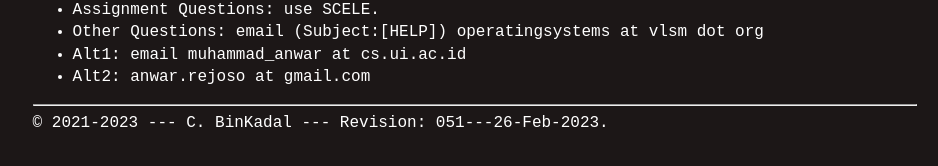
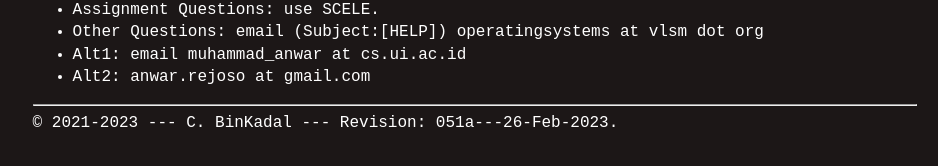
Before and after one commit to os2xx/sysprog, a Jekyll site: the page built from mam.md, in a window 1280 px wide. Shown: the part 269-435 px from the top of the page, without its empty margins (165-1103 px from the left). Built offline with Jekyll 4.4.1, drawn with Linux system fonts in a browser that asks for light colours; our own code applies the rules of GitHub Pages for plain Markdown files.

Commit message:
modified:   WEEK/WEEK03.tar.xz.asc

```diff
--- a/_config.yml
+++ b/_config.yml
@@ -1,5 +1,5 @@
 title: System Programing - Pemerograman Sistem
-version:     "051---26-Feb-2023"
+version:     "051a---26-Feb-2023"
 copyright:   "2021-2023"
 description: This is the System Programing course site,
       a GitHub Page, hosted at GitHub.com (thank you!).
```
Also changed, not shown: 000.md (+1 -1 lines), 1 other file.
